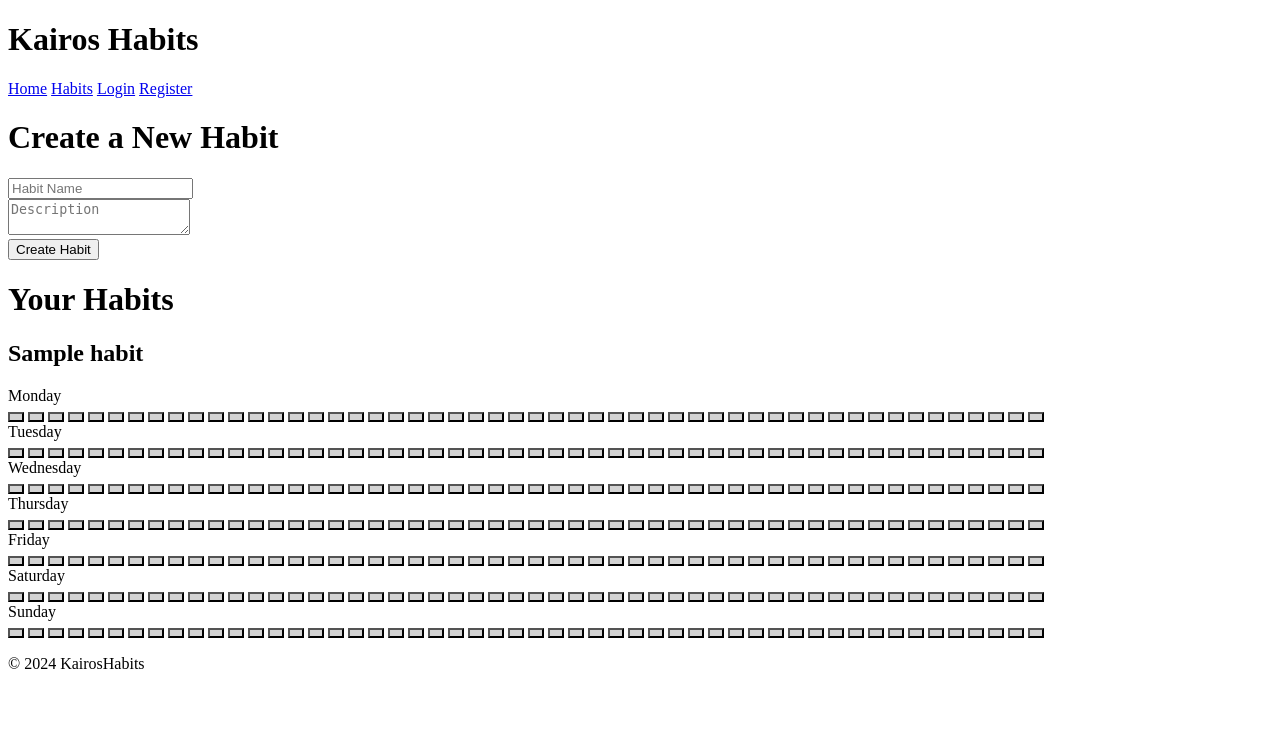
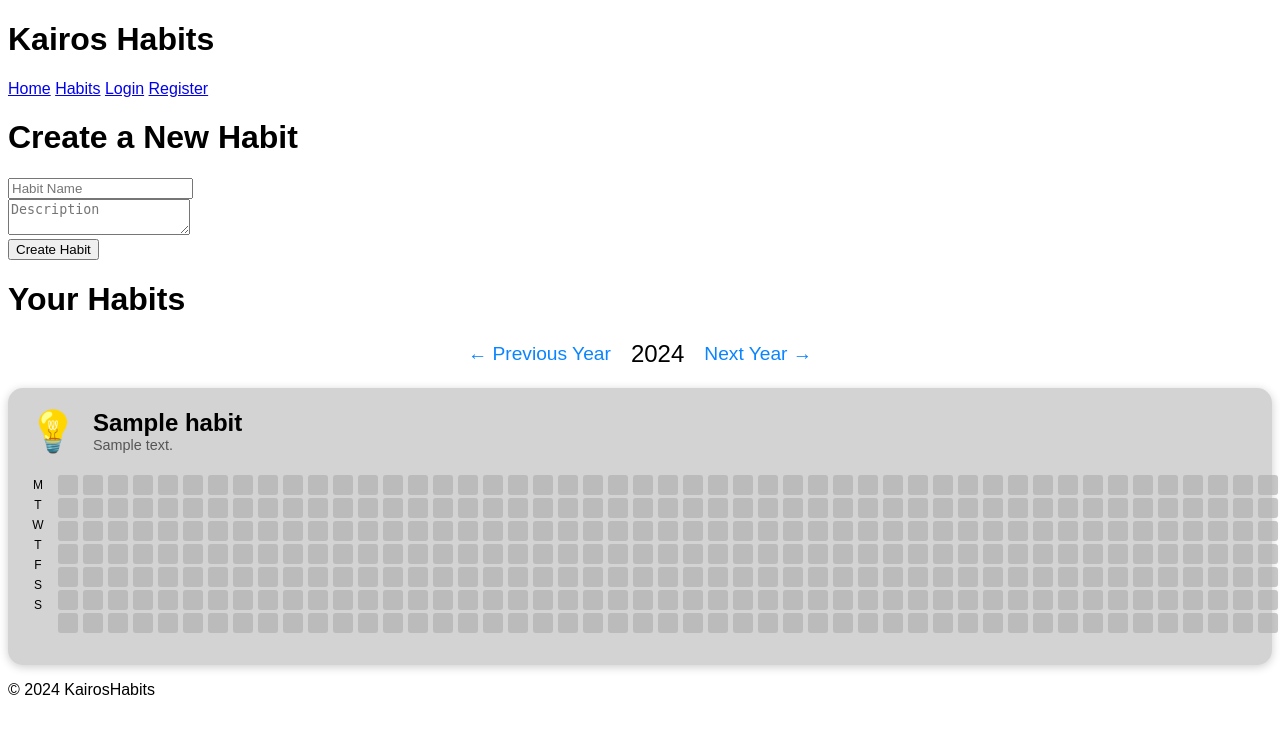
Before and after one commit to spxrq/KairosHabits, a Flask app: page /habits in a window 1280 px wide; the page is wider, and only the part inside the window is pictured. Shown: the top 734 px of that part. Run offline with Flask 3, Linux system fonts and the light colour scheme; the visitor is signed in with stand-in values (Sample User, id 1); tables that the repository leaves empty hold one stand-in row (values such as "Sample post").

Commit message:
Made a start of habit cards where you can toggle on or off your log entries

```diff
--- a/app.py
+++ b/app.py
@@ -102,7 +102,8 @@ def register():
         user = User(email=email,
                     first_name=first_name,
                     password_hash=generate_password_hash(password),
-                    birthdate=birthdate)
+                    birthdate=birthdate,
+                    registration_date=datetime.today().date())
 
         # Commit changes to users database
         db.session.add(user)
@@ -127,7 +128,8 @@ def logout():
 @app.route("/")
 @login_required
 def index():
-    if not session.get("user_id"):
+    user = User.query.get(session["user_id"])
+    if user is None:
         return redirect("/login")
 
     user = User.query.get(session["user_id"])
@@ -143,10 +145,11 @@ def calculate_weeks_lived(birthdate):
     return weeks_lived
 
 
-@app.route("/habits", methods=["GET", "POST"], endpoint='habits')
+@app.route("/habits", methods=["GET", "POST"])
 @login_required
 def habits():
     if request.method == "POST":
+        # Create a new habit
         name = request.form.get("name")
         description = request.form.get("description")
 
@@ -157,21 +160,48 @@ def habits():
         db.session.add(habit)
         db.session.commit()
         return redirect("/habits")
+
     else:
+        # Get the year to display from query parameters, default to current year
+        current_year = int(request.args.get("year", datetime.today().year))
+
+        # Calculate start and end of the year
+        start_of_year = datetime(current_year, 1, 1).date()
+        end_of_year = datetime(current_year, 12, 31).date()
+        weeks_in_year = (end_of_year - start_of_year).days // 7 + 1
+        days_in_week = ["Monday", "Tuesday", "Wednesday", "Thursday", "Friday", "Saturday", "Sunday"]
+
         user = User.query.get(session["user_id"])
         habits = Habit.query.filter_by(user_id=user.id).all()
-        start_of_year = datetime(datetime.today().year, 1, 1).date()
-        weeks_in_year = (datetime(datetime.today().year + 1, 1, 1).date() - start_of_year).days // 7
-        return render_template("habits.html", habits=habits, start_of_year=start_of_year, weeks_in_year=weeks_in_year, timedelta=timedelta)
+
+        # Collect logs for each habit
+        for habit in habits:
+            habit.logs = HabitLog.query.filter(HabitLog.habit_id == habit.id,
+                                               HabitLog.date >= start_of_year,
+                                               HabitLog.date <= end_of_year).all()
+
+        return render_template("habits.html", habits=habits, start_of_year=start_of_year,
+                               weeks_in_year=weeks_in_year, days_in_week=days_in_week,
+                               current_year=current_year, timedelta=timedelta)
 
 
-@app.route("/toggle_habit_log", methods=["POST"], endpoint='toggle_habit_log')
+@app.route("/toggle_habit_log", methods=["POST"])
 @login_required
 def toggle_habit_log():
+    # Get the habit_id and date from the form
     habit_id = request.form.get("habit_id")
     date_str = request.form.get("date")
+    if not habit_id or not date_str:
+        return apology("Invalid habit or date", 400)
+
     date = datetime.strptime(date_str, "%Y-%m-%d").date()
 
+    # Ensure the habit_id is valid
+    habit = Habit.query.get(habit_id)
+    if not habit or habit.user_id != session["user_id"]:
+        return apology("Invalid habit", 403)
+
+    # Toggle the habit log for the given date
     habit_log = HabitLog.query.filter_by(habit_id=habit_id, date=date).first()
     if habit_log:
         habit_log.done = not habit_log.done
@@ -180,4 +210,4 @@ def toggle_habit_log():
         db.session.add(habit_log)
 
     db.session.commit()
-    return redirect("/habits")
+    return redirect(f"/habits?year={date.year}")
--- a/models.py
+++ b/models.py
@@ -9,6 +9,7 @@ class User(db.Model):
     email = db.Column(db.String, nullable=False)
     password_hash = db.Column(db.String, nullable=False)
     birthdate = db.Column(db.Date, nullable=False)
+    registration_date = db.Column(db.Date, nullable=False)
     habits = db.relationship('Habit', backref='user', lazy=True)
 
 class Habit(db.Model):
--- a/static/style.css
+++ b/static/style.css
@@ -1,59 +1,130 @@
-.grid {
-    display: grid;
-    grid-template-columns: repeat(52, 10px);
-    grid-gap: 2px;
-    position: relative;
-}
-.week {
-    width: 10px;
-    height: 10px;
-    background-color: lightgray;
-}
-.lived {
-    background-color: black;
-}
-.current {
-    background-color: blue;
-}
-.empty-line {
-    background-color: white;
-}
-.year-label {
-    position: absolute;
-    left: 600px; /* Adjust this value based on your layout */
-    font-size: 12px;
+/* Global Styles */
+body {
+    font-family: Arial, sans-serif;
 }
 
-/*
+/* Year Navigation */
+.year-navigation {
+    display: flex;
+    justify-content: center;
+    align-items: center;
+    margin: 20px 0;
+}
+
+.year-navigation .btn {
+    background: none;
+    border: none;
+    color: #0a84ff;
+    text-decoration: none;
+    font-size: 1.2em;
+    cursor: pointer;
+}
+
+.year-navigation .btn:hover {
+    text-decoration: underline;
+}
+
+.year-navigation .current-year {
+    margin: 0 20px;
+    font-size: 1.5em;
+    color: black;
+}
+
+/* Habit Cards */
+.habit-cards {
+    display: flex;
+    flex-direction: column;
+    gap: 20px;
+}
+
+.habit-card {
+    background-color: lightgrey;
+    padding: 20px;
+    border-radius: 15px;
+    box-shadow: 0 2px 10px rgba(0, 0, 0, 0.2);
+}
+
+.habit-header {
+    display: flex;
+    align-items: center;
+    margin-bottom: 20px;
+}
+
+.habit-icon {
+    font-size: 2.5em;
+    margin-right: 15px;
+}
+
+.habit-title {
+    margin: 0;
+    font-size: 1.5em;
+}
+
+.habit-description {
+    margin: 0;
+    font-size: 0.9em;
+    color: #555555;
+}
+
+/* Habit Grid Wrapper */
+.habit-grid-wrapper {
+    display: flex;
+    align-items: flex-start;
+}
+
+/* Day Labels */
+.day-labels {
+    display: flex;
+    flex-direction: column;
+    margin-right: 10px;
+}
+
+.day-label {
+    width: 20px;
+    height: 20px;
+    text-align: center;
+    line-height: 20px;
+    font-size: 12px;
+    color: black;
+}
+
+/* Habit Grid */
 .habit-grid {
     display: grid;
     grid-template-columns: repeat(52, 20px);
-    grid-gap: 2px;
-    margin-bottom: 20px;
-}
-
-.day {
-    grid-column: 1 / span 52;
-    font-weight: bold;
-    margin-bottom: 5px;
+    grid-template-rows: repeat(7, 20px); /* Ensure exactly 7 rows */
+    gap: 5px;
+    justify-content: center;
 }
 
 .week {
     width: 20px;
     height: 20px;
+    border: none;
+    border-radius: 3px;
     cursor: pointer;
-    border: none;
+    transition: background-color 0.3s;
+}
+
+.week.done {
+    background-color: #0a84ff; /* Blue for true */
+}
+
+.week.not-done {
+    background-color: #ff453a; /* Red for false */
 }
 
 .week.empty {
-    background-color: grey;
+    background-color: #b0b0b0; /* Darker gray to make it visible */
+    opacity: 0.7; /* Slight transparency for distinction */
 }
 
-.week.not-done {
-    background-color: white;
+.week.disabled {
+    background-color: #f0f0f0;
+    cursor: not-allowed;
 }
 
-.week.done {
-    background-color: green;
+/* Hover Effects */
+.week:hover {
+    background-color: #5ac8fa;
 }
-/*
--- a/templates/habits.html
+++ b/templates/habits.html
@@ -5,6 +5,7 @@
 {% endblock %}
 
 {% block main %}
+
     <h1>Create a New Habit</h1>
     <form action="/habits" method="post">
         <div class="mb-3">
@@ -17,22 +18,54 @@
     </form>
 
     <h1>Your Habits</h1>
+    <!-- Year Navigation -->
+    <div class="year-navigation">
+        <a href="/habits?year={{ current_year - 1 }}" class="btn btn-secondary">← Previous Year</a>
+        <span class="current-year">{{ current_year }}</span>
+        <a href="/habits?year={{ current_year + 1 }}" class="btn btn-secondary">Next Year →</a>
+    </div>
+
+    <!-- Habit Cards -->
+    <div class="habit-cards">
         {% for habit in habits %}
-        <h2>{{ habit.name }}</h2>
-        <form action="/toggle_habit_log" method="post">
+        <div class="habit-card">
+            <div class="habit-header">
+                <div class="habit-icon">💡</div>
+                <div>
+                    <h2 class="habit-title">{{ habit.name }}</h2>
+                    <p class="habit-description">{{ habit.description }}</p>
+                </div>
+            </div>
+            <form action="/toggle_habit_log" method="post" class="habit-grid-form">
                 <input type="hidden" name="habit_id" value="{{ habit.id }}">
+                <div class="habit-grid-wrapper">
+                    <!-- Day Labels -->
+                    <div class="day-labels">
+                        {% for day in ['M', 'T', 'W', 'T', 'F', 'S', 'S'] %}
+                        <div class="day-label">{{ day }}</div>
+                        {% endfor %}
+                    </div>
+                    <!-- Habit Grid -->
                     <div class="habit-grid">
-                {% for day in ["Monday", "Tuesday", "Wednesday", "Thursday", "Friday", "Saturday", "Sunday"] %}
-                    <div class="day">{{ day }}</div>
-                    {% for week in range(weeks_in_year) %}
-                        {% set date = start_of_year + timedelta(days=week*7 + loop.index0) %}
+                        {% for week in range(52) %}
+                        <div class="week-row">
+                            {% for day_index in range(7) %}
+                            {% set date = start_of_year + timedelta(days=week * 7 + day_index) %}
+                            {% if date.year == current_year %}
                             {% set log = habit.logs|selectattr('date', 'equalto', date)|list %}
                             <button type="submit" name="date" value="{{ date }}" class="week
                                 {% if log|length == 0 %}empty{% elif log[0].done %}done{% else %}not-done{% endif %}">
                             </button>
-                    {% endfor %}
+                            {% else %}
+                            <div class="week disabled"></div>
+                            {% endif %}
                             {% endfor %}
                         </div>
+                        {% endfor %}
+                    </div>
+                </div>
             </form>
+        </div>
         {% endfor %}
+    </div>
 {% endblock %}
--- a/templates/index.html
+++ b/templates/index.html
@@ -15,8 +15,11 @@
                     {% endfor %}
                 {% endif %}
                 {% for week in range(52) %}
+                    {% set week_index = year * 52 + week %}
                     <div class="week
-                        {% if year * 52 + week < weeks_lived %}lived{% elif year * 52 + week == weeks_lived %}current{% endif %}
+                        {% if week_index < weeks_lived %}lived{%
+                        elif week_index == weeks_lived %}current{%
+                        endif %}
                     "></div>
                 {% endfor %}
             {% endfor %}
```
Lines whose indentation alone changed are shown as unchanged.
